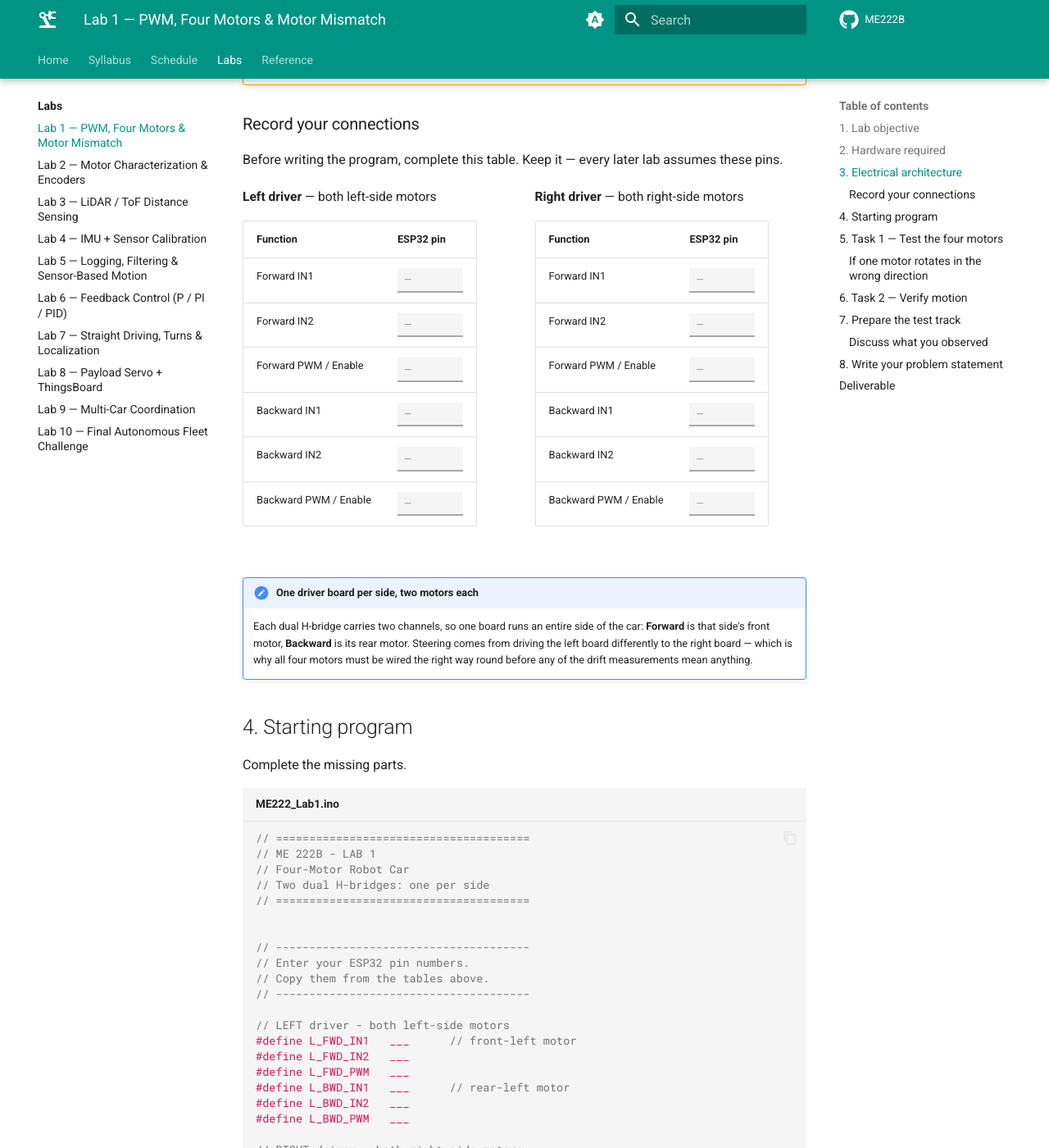
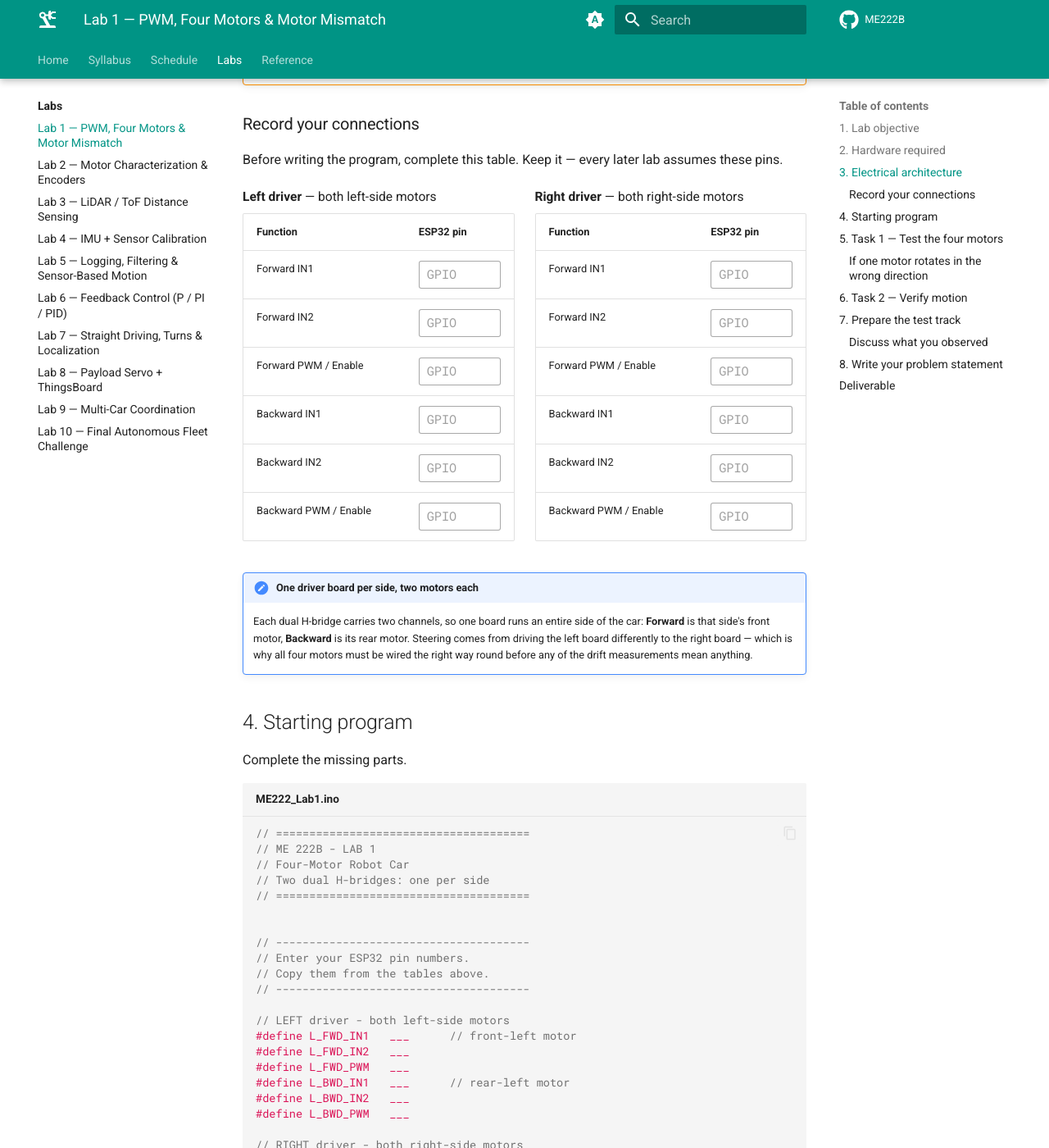
Before and after one commit to Hassan-Al-Moalim/ME222B, an MkDocs documentation site: the page built from docs/labs/lab01-pwm-motors.md, in a window 1280 px wide and 1400 px high, scrolled down 1846 px. Shown: the whole window at 82% size. Built offline with MkDocs 1.6.1 and Material for MkDocs 9.7.7, drawn with Linux system fonts in a browser that asks for light colours; comment, search, counter and statistics services are not loaded.

Commit message:
Make the worksheet fields visible and stop the table shifting
The fields were effectively invisible in dark mode: Material's surface colour
put a rgb(39,42,53) input on a rgb(30,33,41) table, with a 32%-alpha border
and placeholder. Field colours are now explicit tokens per theme, so the box
reads as something to type into in both.

Typing also widened the column and pushed the table around. Material wraps
every table in a scroll container and sets the table itself to inline-block,
where table-layout is ignored; flattening that wrapper lets fixed layout hold
the columns still. Text wraps inside the field rather than scrolling
horizontally, so nothing a student types is hidden from them.

The side-by-side grid keys off the container again rather than a viewport
media query, which got it wrong whenever the sidebar and table of contents
squeezed the content column.

Co-Authored-By: Claude Opus 5 <noreply@anthropic.com>

```diff
--- a/docs/javascripts/worksheet.js
+++ b/docs/javascripts/worksheet.js
@@ -83,6 +83,11 @@
       if (blank.length > 12) {
         input.classList.add("ws-input--wide");
         input.setAttribute("spellcheck", "true");
+        input.setAttribute("data-hint", "type your answer");
+      } else {
+        // The empty-state hint is drawn by CSS from this attribute, so it must
+        // always be set or the field reads as blank rather than fillable.
+        input.setAttribute("data-hint", suffix ? "0" : "GPIO");
       }
 
       var saved = null;
--- a/docs/stylesheets/extra.css
+++ b/docs/stylesheets/extra.css
@@ -87,18 +87,16 @@
    and the export toolbar. Behaviour lives in javascripts/worksheet.js
    --------------------------------------------------------------- */
 
-/* Two driver tables sit side by side on desktop, stack on narrow screens.
-   Explicit tracks rather than auto-fit: Material scales the root font size,
-   so a rem-based minmax() silently collapses to one column. */
+/* Two driver tables side by side when the content column can take them.
+   minmax() is in px on purpose: Material scales the root font size, so a
+   rem-based min collapses the grid to one track. And auto-fit keys off the
+   container, not the viewport — a media query gets this wrong whenever the
+   sidebar and table of contents squeeze the content column. */
 .pinout-pair {
   display: grid;
-  grid-template-columns: 1fr;
+  grid-template-columns: repeat(auto-fit, minmax(220px, 1fr));
   gap: 1rem 1.25rem;
   margin: 1rem 0 1.5rem;
-}
-
-@media screen and (min-width: 960px) {
-  .pinout-pair { grid-template-columns: 1fr 1fr; }
 }
 
 .pinout-pair > .pinout { margin: 0; min-width: 0; }
@@ -110,7 +108,8 @@
   font-family: var(--md-text-font-family);
 }
 
-.pinout-pair .ws-input { min-width: 4rem; }
+.pinout-pair .pinout table th:first-child,
+.pinout-pair .pinout table td:first-child { width: 60%; }
 
 .pinout-pair .pinout > p {
   margin: 0 0 .35rem;
@@ -126,40 +125,89 @@
 
 /* Editable cell ------------------------------------------------- */
 
+/* Field colours as tokens so light and dark each get real contrast. The
+   default Material surface colours sit too close to the table background to
+   read as an input at all. */
+:root {
+  --ws-field-bg: #ffffff;
+  --ws-field-border: rgba(0, 0, 0, .34);
+  --ws-field-placeholder: rgba(0, 0, 0, .38);
+}
+
+[data-md-color-scheme="slate"] {
+  --ws-field-bg: rgba(255, 255, 255, .07);
+  --ws-field-border: rgba(255, 255, 255, .42);
+  --ws-field-placeholder: rgba(255, 255, 255, .45);
+}
+
+/* Fixed layout stops columns re-measuring as students type, so the table
+   never jumps around mid-entry.
+
+   Material wraps every table in a scroll container and makes the table itself
+   `display: inline-block` so wide tables can scroll. `table-layout` is ignored
+   on an inline-block, so the wrapper has to be flattened back to real table
+   layout first. */
+[data-worksheet] .md-typeset__scrollwrap {
+  margin: 0;
+  overflow-x: visible;
+}
+
+[data-worksheet] .md-typeset__table {
+  display: block;
+  width: 100%;
+  padding: 0;
+  min-width: 0;
+}
+
+[data-worksheet] .md-typeset__table table,
+[data-worksheet] table {
+  display: table;
+  table-layout: fixed;
+  width: 100%;
+}
+
 .md-typeset .ws-cell {
-  white-space: nowrap;
   vertical-align: middle;
+  overflow: hidden;
 }
 
 .ws-input {
-  display: inline-block;
-  min-width: 5.5rem;
-  padding: .12rem .4rem;
-  border-bottom: 2px solid var(--md-default-fg-color--lighter);
-  border-radius: .1rem .1rem 0 0;
+  display: block;
+  width: 100%;
+  box-sizing: border-box;
+  min-height: 1.7rem;
+  padding: .2rem .45rem;
+  border: 1px solid var(--ws-field-border);
+  border-radius: .15rem;
+  background: var(--ws-field-bg);
   font-family: var(--md-code-font-family);
   font-size: .76rem;
   line-height: 1.5;
-  background: var(--md-code-bg-color);
   outline: none;
-  transition: border-color 125ms, background-color 125ms;
+  /* Wrap rather than scroll: with table-layout fixed the column cannot widen,
+     so wrapping keeps every character visible where a horizontal scrollbar
+     would hide the overflow. The row grows downward instead. */
+  white-space: normal;
+  word-break: break-word;
+  transition: border-color 125ms, box-shadow 125ms;
 }
 
-.ws-input:hover { border-bottom-color: var(--md-default-fg-color--light); }
+.ws-input:hover { border-color: var(--md-primary-fg-color); }
 
 .ws-input:focus {
-  border-bottom-color: var(--md-primary-fg-color);
-  background: var(--md-default-bg-color);
+  border-color: var(--md-primary-fg-color);
+  box-shadow: 0 0 0 2px var(--md-primary-fg-color--light);
 }
 
 .ws-input:empty::before {
-  content: "—";
-  color: var(--md-default-fg-color--lighter);
+  content: attr(data-hint);
+  color: var(--ws-field-placeholder);
 }
 
 .ws-unit {
-  margin-left: .3rem;
-  font-size: .72rem;
+  display: block;
+  margin-top: .15rem;
+  font-size: .65rem;
   color: var(--md-default-fg-color--light);
 }
 
@@ -257,10 +305,11 @@
   .pinout-pair { grid-template-columns: 1fr 1fr; }
 }
 
-/* A long blank in the markdown means a long answer is expected. */
+/* A long blank means a long answer: let prose wrap and grow downward. */
 .ws-input--wide {
-  min-width: 60%;
   white-space: normal;
+  overflow-x: visible;
+  word-break: break-word;
 }
 
 .md-typeset blockquote .ws-input {
```
